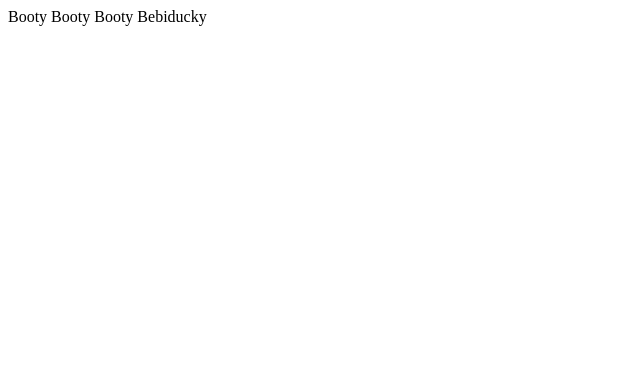
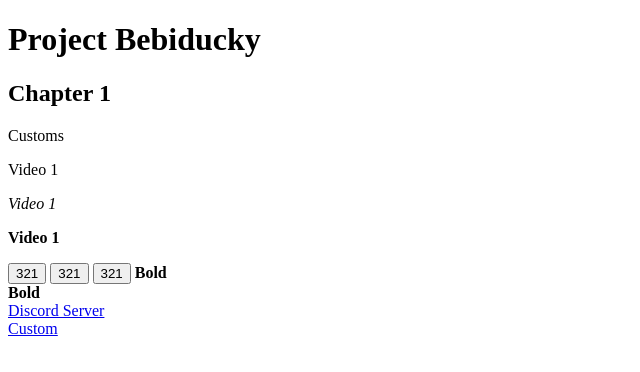
Before and after one commit to tnguyen01234/Experiment, a plain HTML site: page index.html in a window 1280 px wide. Shown: the whole page, without its empty margins (0-640 px from the left). Drawn offline with Linux system fonts and the light colour scheme.

Commit message:
New update

```diff
--- a/index.html
+++ b/index.html
@@ -1,12 +1,34 @@
 <!DOCTYPE html>
 <html lang="en">
-<head>
-    <meta charset="UTF-8">
-    <meta http-equiv="X-UA-Compatible" content="IE=edge">
-    <meta name="viewport" content="width=device-width, initial-scale=1.0">
-    <title>Document</title>
-</head>
-<body>
-  Booty Booty Booty Bebiducky
-</body>
+  <head>
+    <meta charset="UTF-8" />
+    <meta http-equiv="X-UA-Compatible" content="IE=edge" />
+    <meta name="viewport" content="width=device-width, initial-scale=1.0" />
+    <title>Project 1</title>
+  </head>
+  <body>
+    <h1>Project Bebiducky</h1>
+    <h2>Chapter 1</h2>
+    <p>Customs</p>
+    <p>Video 1</p>
+    <p><i>Video 1</i></p>
+    <p><b>Video 1</b></p>
+    <button>321</button>
+    <button>321</button>
+    <button>321</button>
+    <b>Bold</b>
+    <div>
+      <b>Bold</b>
+    </div>
+    <a href="https://discord.gg/frontend" target="_blank">Discord Server</a>
+    <div>
+      <a
+        href="/Dashboard.html"
+        target="_blank
+    "
+        >Custom</a
+      >
+    </div>
+
+  </body>
 </html>
```
Also changed, not shown: Custom.html (added, +25 -0 lines), about.html (deleted).
